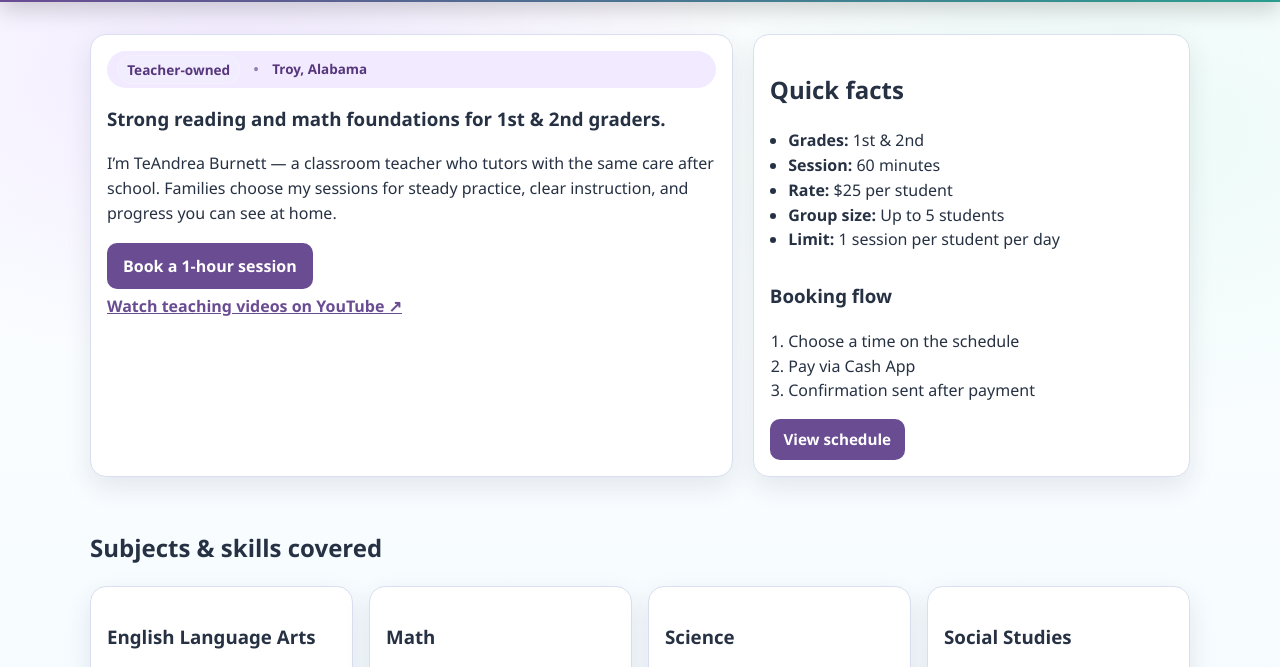
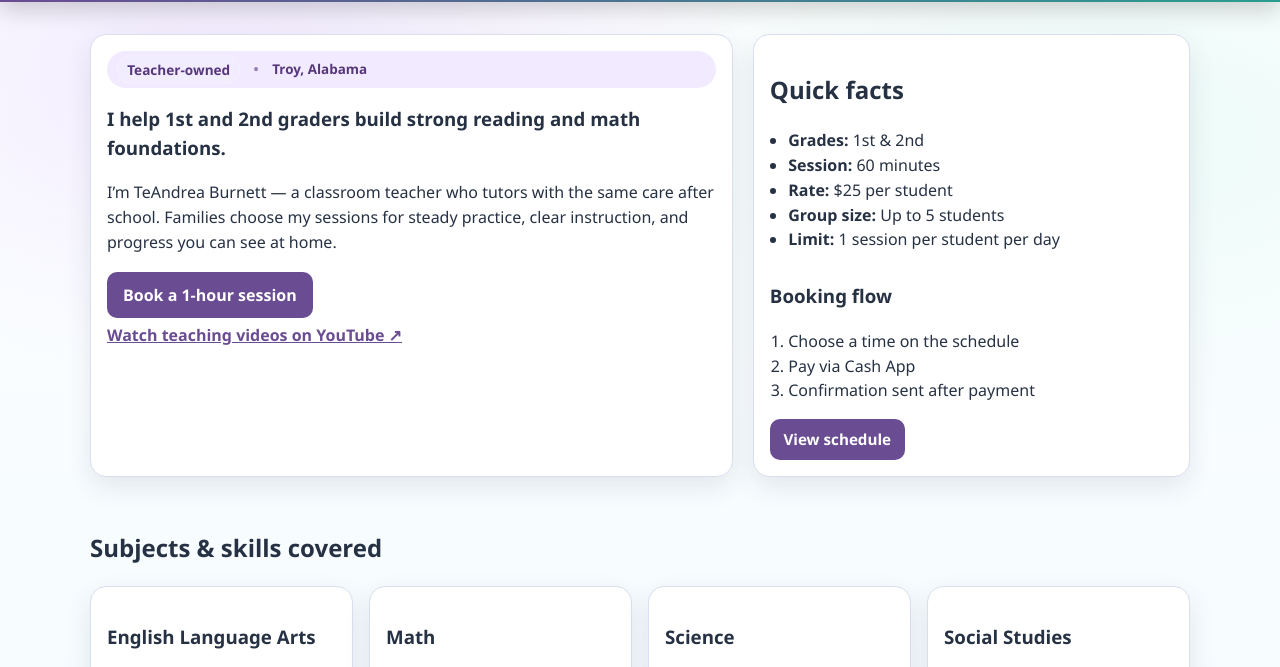
Before and after one commit to SandLotLab/TeandreaBurnettTutoring.com, a plain HTML site: page index.html in a window 1280 px wide. Shown: the part 69-736 px from the top of the page. Drawn offline with Linux system fonts and the light colour scheme.

Commit message:
Update index.html

```diff
--- a/index.html
+++ b/index.html
@@ -30,7 +30,7 @@
         <span>Troy, Alabama</span>
       </p>
 
-      <h1>Strong reading and math foundations for 1st &amp; 2nd graders.</h1>
+      <h1>I help 1st and 2nd graders build strong reading and math foundations.</h1>
 
       <p>
         I’m TeAndrea Burnett — a classroom teacher who tutors with the same care after school.
```
